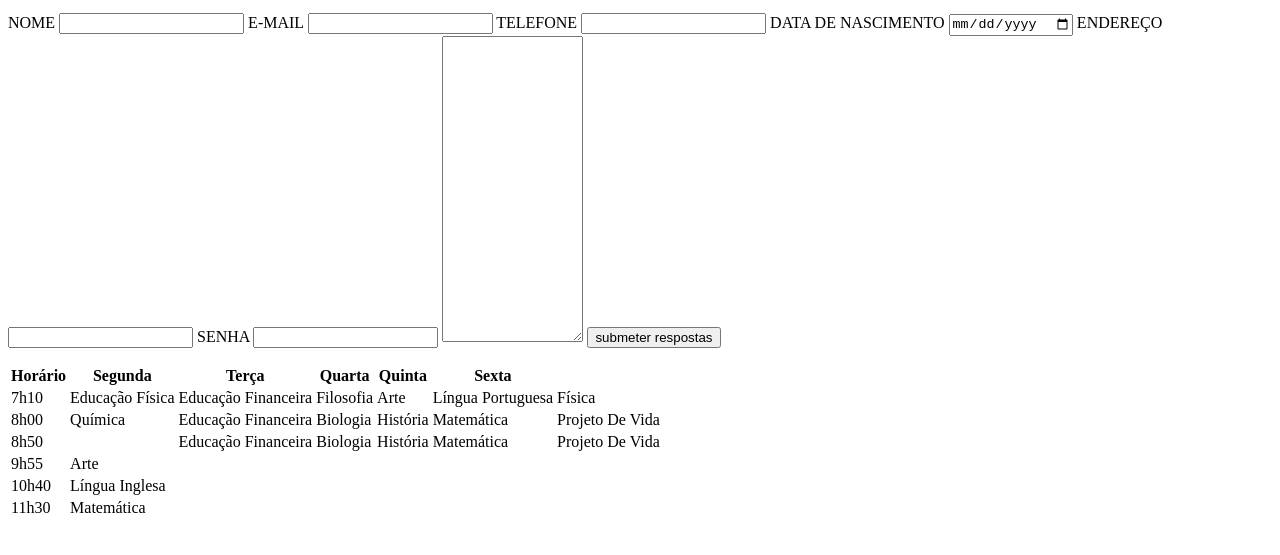
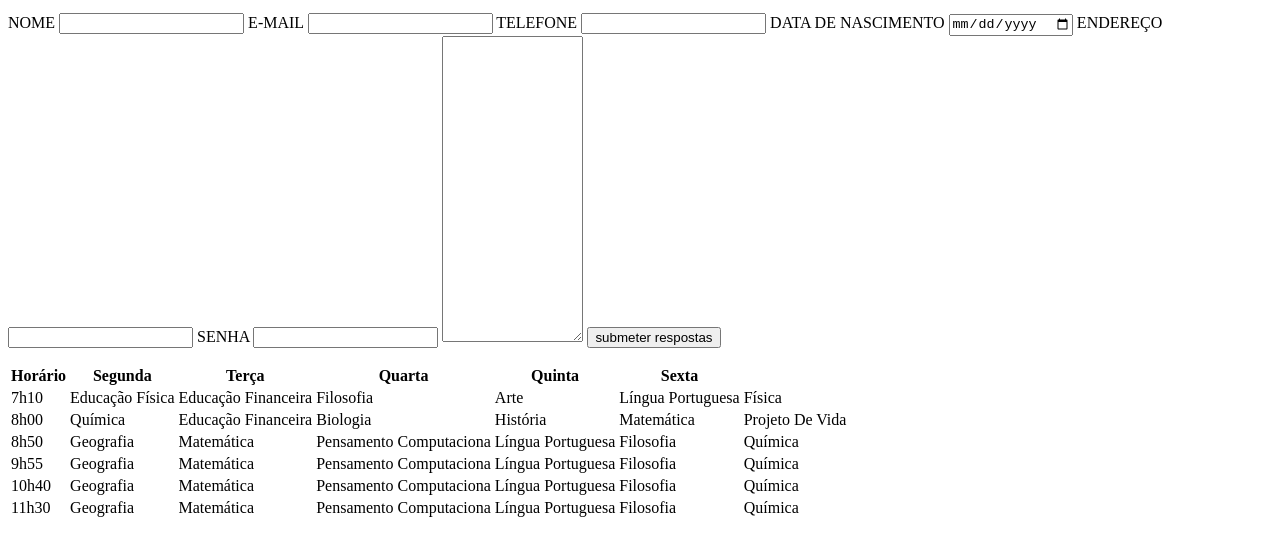
Before and after one commit to Milenaalessi/form, a plain HTML site: page index.html in a window 1280 px wide. Shown: the part 87-642 px from the top of the page. Drawn offline with Linux system fonts and the light colour scheme.

Commit message:
hghhrfhytfvhgtnfhtf

```diff
--- a/index.html
+++ b/index.html
@@ -88,12 +88,12 @@
 
                 <td>8h50</td>
 
-                <td></td>
-                <td>Educação Financeira</td>
-                <td>Biologia</td>
-                <td>História</td>
+                <td>Geografia</td>
                 <td>Matemática</td>
-                <td>Projeto De Vida</td>
+                <td>Pensamento Computaciona</td>
+                <td>Língua Portuguesa</td>
+                <td>Filosofia</td>
+                <td>Química</td>
 
                 </tr>
 
@@ -101,7 +101,12 @@
 
                 <td>9h55</td>
 
-                <td>Arte</td>
+                <td>Geografia</td>
+                <td>Matemática</td>
+                <td>Pensamento Computaciona</td>
+                <td>Língua Portuguesa</td>
+                <td>Filosofia</td>
+                <td>Química</td>
 
                 </tr>
 
@@ -109,7 +114,13 @@
 
                     <td>10h40</td>
 
-                    <td>Língua Inglesa</td>
+                    <td>Geografia</td>
+                    <td>Matemática</td>
+                    <td>Pensamento Computaciona</td>
+                    <td>Língua Portuguesa</td>
+                    <td>Filosofia</td>
+                    <td>Química</td>
+
 
                     </tr>
 
@@ -117,7 +128,12 @@
 
                         <td>11h30</td>
 
-                        <td>Matemática</td>
+                        <td>Geografia</td>
+                 <td>Matemática</td>
+                  <td>Pensamento Computaciona</td>
+                  <td>Língua Portuguesa</td>
+                <td>Filosofia</td>
+                <td>Química</td>
 
                         </tr>
 
```
